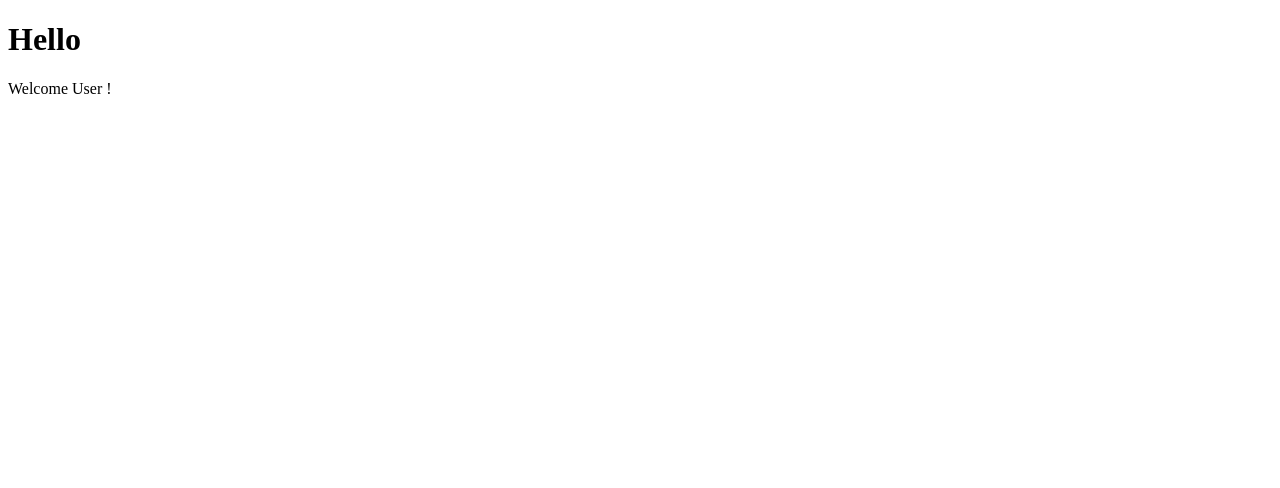
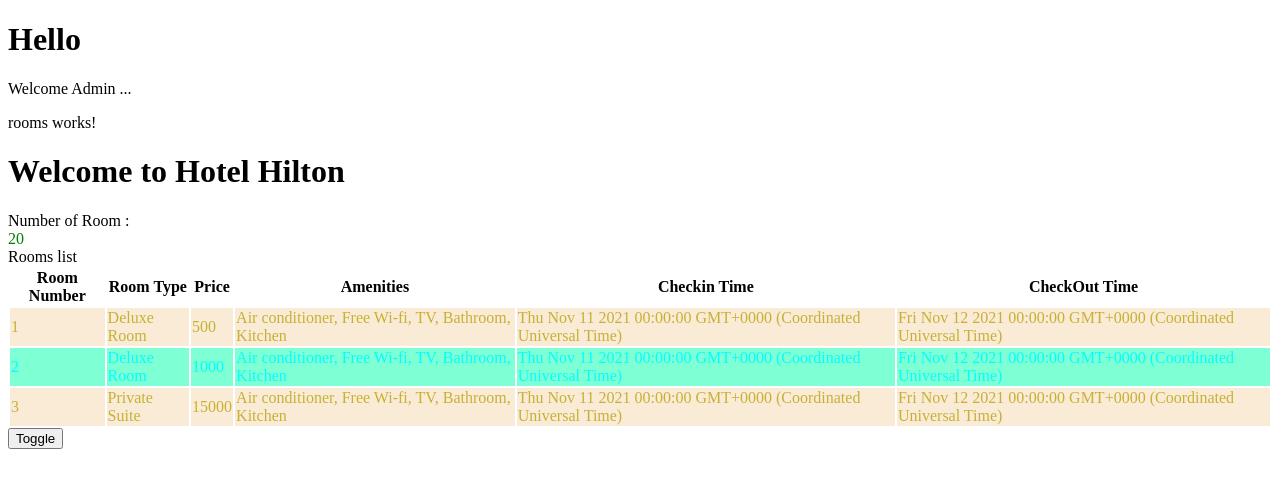
Before and after one commit to zakariaelb/hotelinventoryAPP, an Angular app: page / in a window 1280 px wide. Shown: the top 488 px of the page. Built offline with nearby package versions, Linux system fonts and the light colour scheme.

Commit message:
@Input v01

```diff
--- a/src/app/app.component.ts
+++ b/src/app/app.component.ts
@@ -7,5 +7,5 @@
 })
 export class AppComponent {
   title = 'hotelinventoryAPP';
-  role = 'User';
+  role = 'Admin';
 }
--- a/src/app/rooms/rooms.component.html
+++ b/src/app/rooms/rooms.component.html
@@ -2,7 +2,9 @@
 <h1>Welcome to {{hotelName}}</h1>
 <div [hidden]="hideRooms">
     Number of Room :
-    <div [innerText]="numberOfRoom"></div>
+    <div [ngStyle]="{'color' : rooms.availableRooms? 'green' :'red'}"
+    [innerText]="numberOfRoom"></div>
+
     <!-- document.getElementByid('numberOfRoom').innerText = numberOfRoom; -->
 </div>
 <!-- {{ rooms?.availableRooms ?? No Rooms }}
@@ -22,7 +24,10 @@
             <th>Checkin Time</th>
             <th>CheckOut Time</th>
         </tr>
-        <tr *ngFor="let room of roomList">
+        <tr [ngClass]="e ? 'even' : 'odd'"
+        *ngFor="let room of roomList ; let e = even; let o = odd; let i = index">
+            <!-- <td> {{ i }}</td> -->
+            <!-- <td> {{ e ? "even" : "odd"}}</td> -->
             <td>{{ room.roomNumber}}</td>
             <td>{{ room.roomType}}</td>
             <td>{{ room.price}}</td>
```
